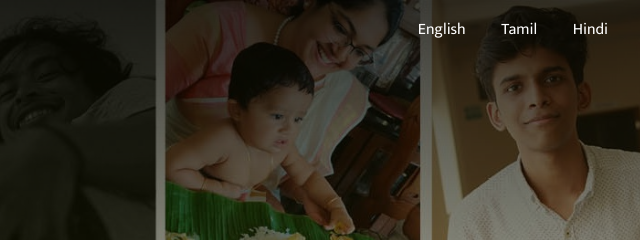
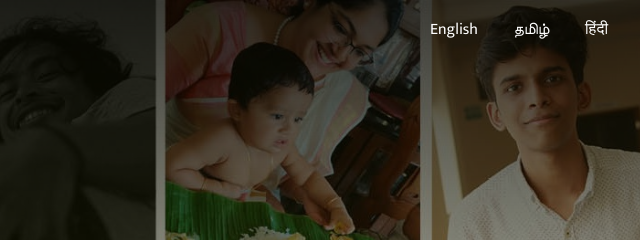
Before and after one commit to tejasahluwalia/my2020hero-website, a website: page index.html in a window 1280 px wide. Shown: the top 240 px of the page, 640-1280 px from the left. Drawn offline with nearby package versions, Linux system fonts and the light colour scheme; a web font is replaced by a local one.

Commit message:
Language additions

```diff
--- a/index.html
+++ b/index.html
@@ -108,8 +108,8 @@
     <div class="container">
       <div class="languageSelect">
         <a href="#" onclick="setLanguage('en')">English</a>
-        <a href="#" onclick="setLanguage('ta')">Tamil</a>
-        <a href="#" onclick="setLanguage('hi')">Hindi</a>
+        <a href="#" onclick="setLanguage('ta')">தமிழ்</a>
+        <a href="#" onclick="setLanguage('hi')">हिंदी</a>
       </div>
       <div class="comingSoon">
         <h1 id="comingSoon_h1"></h1>
```
